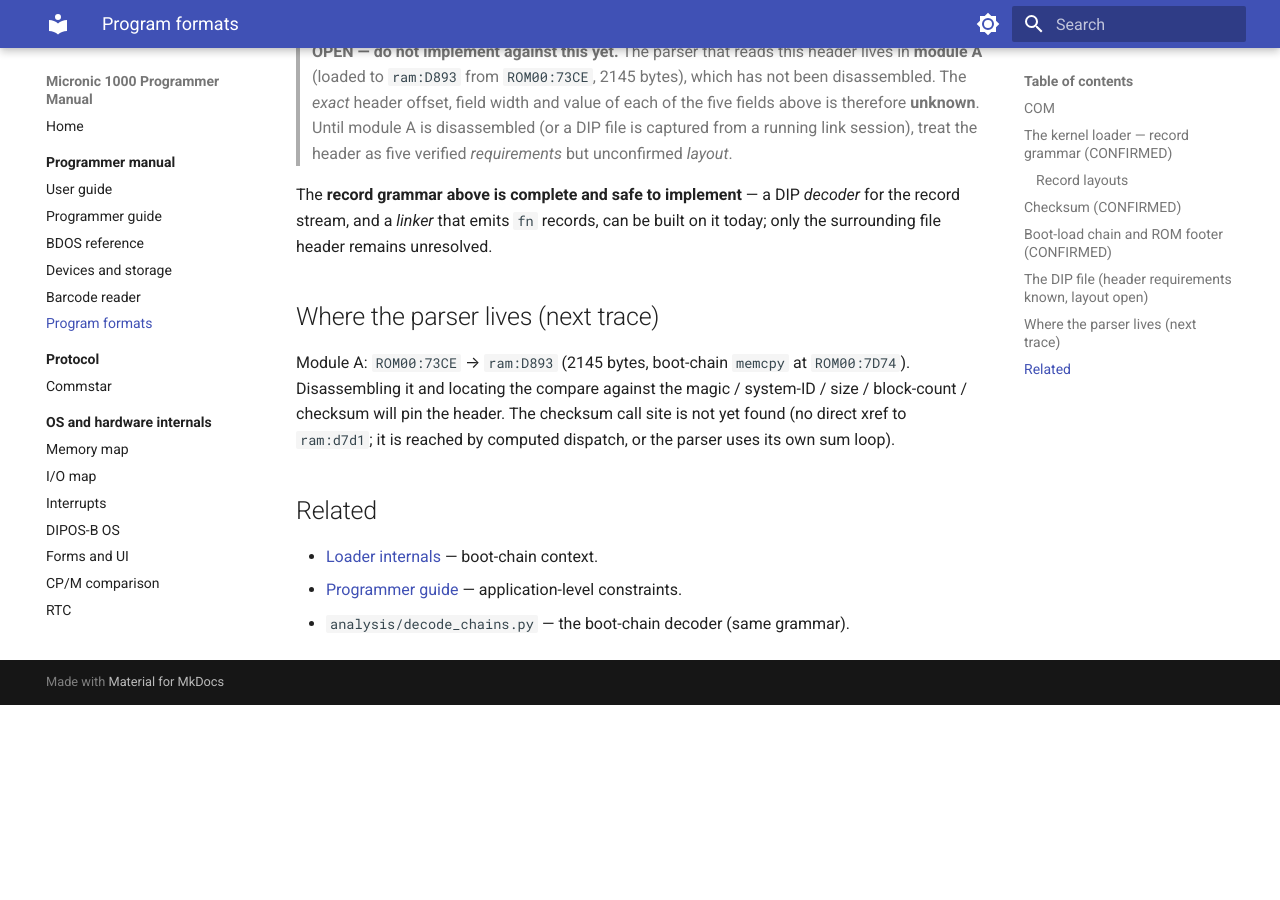
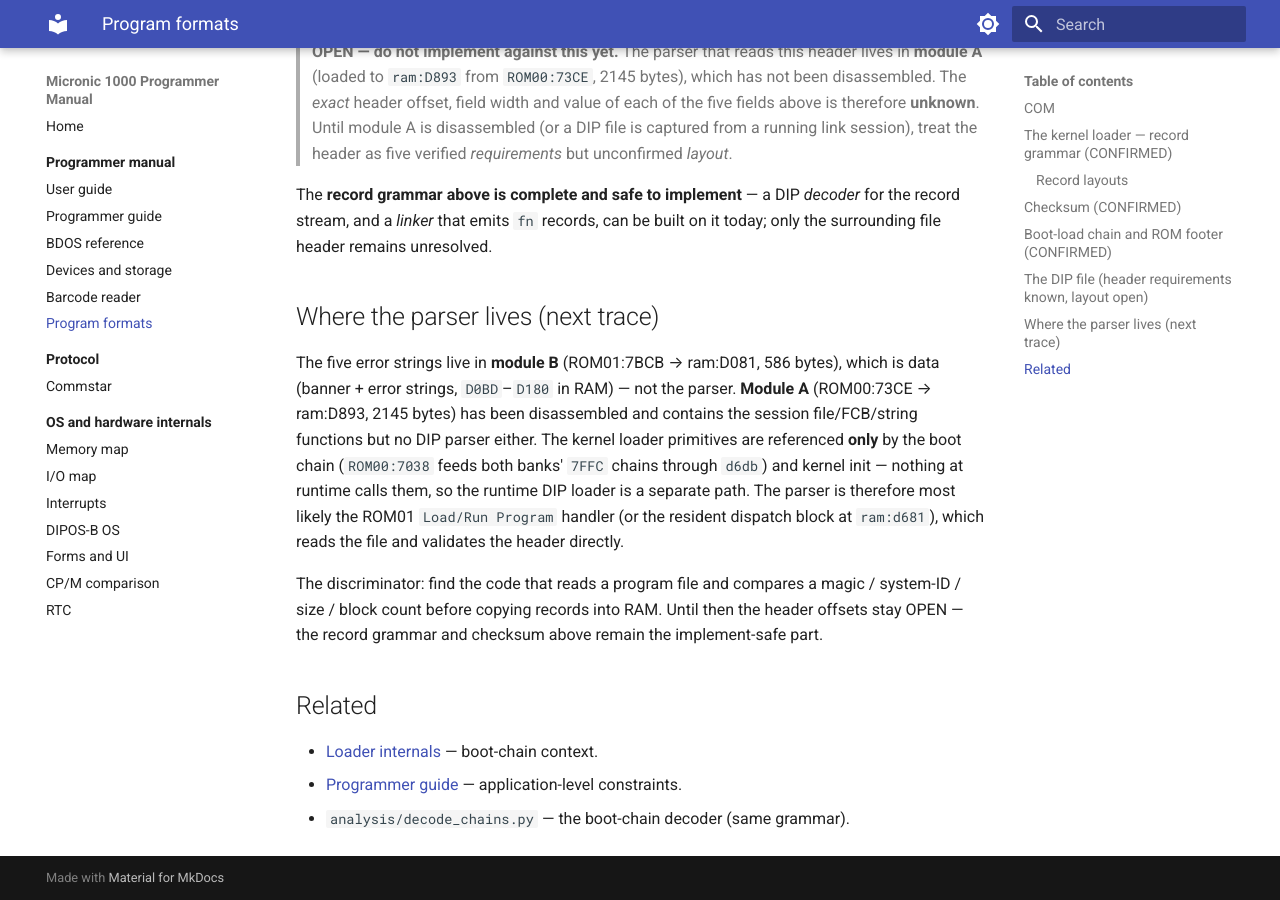
Before and after one commit to philpem/micronic1000, an MkDocs documentation site: the page built from doc/manual/program-formats.md, in a window 1280 px wide and 900 px high, scrolled down 3398 px. Built offline with MkDocs 1.6.1 and Material for MkDocs 9.7.7, drawn with Linux system fonts in a browser that asks for light colours; before the commit the page ends 4103 px from its top, so only the background shows below that.

Commit message:
correct DIP parser-location note in program-formats.md

```diff
--- a/doc/manual/program-formats.md
+++ b/doc/manual/program-formats.md
@@ -139,11 +139,21 @@ unresolved.
 
 ## Where the parser lives (next trace)
 
-Module A: `ROM00:73CE` → `ram:D893` (2145 bytes, boot-chain `memcpy` at
-`ROM00:7D74`). Disassembling it and locating the compare against the magic /
-system-ID / size / block-count / checksum will pin the header. The checksum
-call site is not yet found (no direct xref to `ram:d7d1`; it is reached by
-computed dispatch, or the parser uses its own sum loop).
+The five error strings live in **module B** (ROM01:7BCB → ram:D081, 586
+bytes), which is data (banner + error strings, `D0BD`–`D180` in RAM) — not
+the parser. **Module A** (ROM00:73CE → ram:D893, 2145 bytes) has been
+disassembled and contains the session file/FCB/string functions but no
+DIP parser either. The kernel loader primitives are referenced **only** by
+the boot chain (`ROM00:7038` feeds both banks' `7FFC` chains through
+`d6db`) and kernel init — nothing at runtime calls them, so the runtime
+DIP loader is a separate path. The parser is therefore most likely the
+ROM01 `Load/Run Program` handler (or the resident dispatch block at
+`ram:d681`), which reads the file and validates the header directly.
+
+The discriminator: find the code that reads a program file and compares a
+magic / system-ID / size / block count before copying records into RAM.
+Until then the header offsets stay OPEN — the record grammar and checksum
+above remain the implement-safe part.
 
 ## Related
 
```
